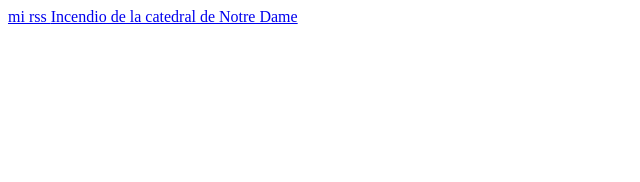
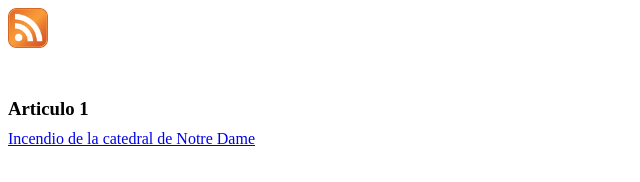
Before and after one commit to SaurusLex/Ilerna, a plain HTML site: page index.html in a window 1280 px wide. Shown: the whole page, without its empty margins (0-640 px from the left). Drawn offline with Linux system fonts and the light colour scheme.

Commit message:
Add files via upload

```diff
--- a/index.html
+++ b/index.html
@@ -5,9 +5,10 @@
 </head>
 
 <body>
-    <a type="application/rss+xml" href=mirss.xml>
-        mi rss
-    </a>
+    <div><a type="application/rss+xml" href=mirss.xml><img src="1024px-Feed-icon.svg.png" style="width: 40"></a></div>
+    <div style="margin-top: 50px">
+        <h3 style="margin-bottom: 10px">Articulo 1</h3><a href="noticia1.html">Incendio de la catedral de Notre Dame</a>
+    </div>
 
-    <a href="noticia1.html">Incendio de la catedral de Notre Dame</a>
+
 </body></html>
```
Also changed, not shown: noticia1.html (+6 -1 lines), 1024px-Feed-icon.svg.png (added).
